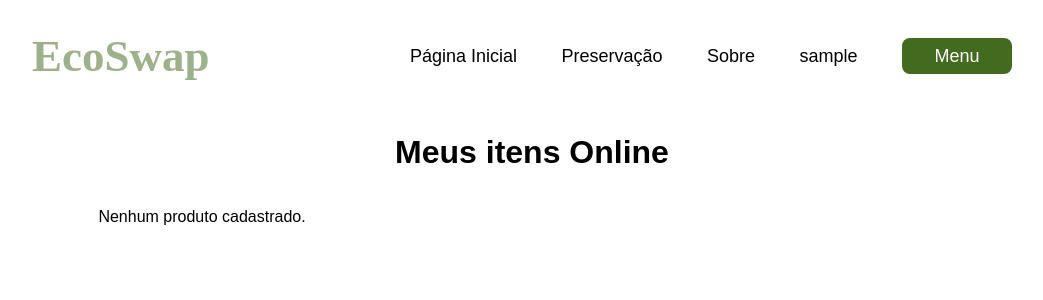
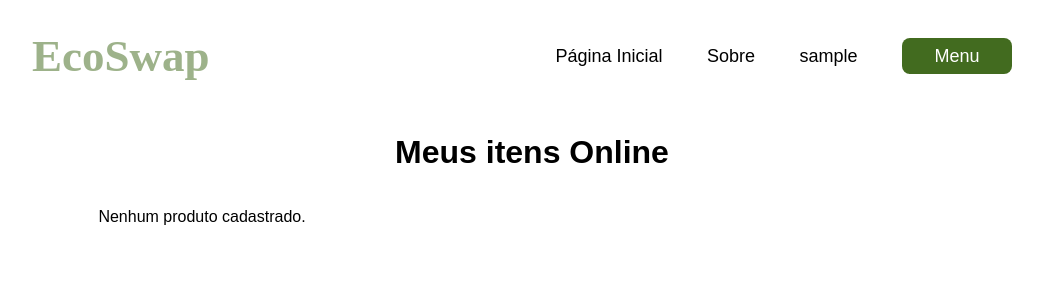
Before and after one commit to Halbert-Nascimento/primeiro_projeto_flask, a Flask app: page /listar_produtos in a window 1280 px wide. Shown: the top 300 px of the page, without its empty margins (108-1151 px from the left). Run offline with Flask 3, Linux system fonts and the light colour scheme; the visitor is signed in with stand-in values (Sample User, id 1); data that the repository does not hold is empty; some libraries are stand-ins or nearby versions.

Commit message:
modificações simples, comentarios

```diff
--- a/static/generic.js
+++ b/static/generic.js
@@ -4,7 +4,7 @@
 
 /*
   FUNÇÃO FORMATAR NOME,
-  REMOVER OME COMPOSTOR E SOBRE NOME e
+  REMOVER NOME COMPOSTO, SOBRE NOME e
   MOSTRAR SÓ PRIMEIRO NOME
 */
 document.addEventListener("DOMContentLoaded", function () {
@@ -15,3 +15,7 @@ document.addEventListener("DOMContentLoaded", function () {
 
   document.getElementById("nome_nav").innerHTML = primeiro_nome;
 });
+
+document.addEventListener("DOMContentLoaded", function () {
+  // essa função espera a pagina html ser carregada primeiro
+});
--- a/templates/cadastrar_produto.html
+++ b/templates/cadastrar_produto.html
@@ -23,7 +23,7 @@
       </a>
       <nav> <!--Menu de navegação com estilo hamburguer-->
         <a href="/">Página Inicial</a>
-        <a href="">Preservação</a>
+        <!-- <a href="">Preservação</a> -->
         <a href="">Sobre</a>
         <a id="nome_nav" href="/perfil">Nome</a>
         <div class="menu-container">
--- a/templates/cadastrar_usuario.html
+++ b/templates/cadastrar_usuario.html
@@ -21,7 +21,6 @@
       </a>
       <nav>
         <a href="/">Página Inicial</a>
-        <a href="">Preservação</a>
         <a href="">Sobre</a>
         <a id="logado" href="/login">Login</a>
         <div class="menu-container">
--- a/templates/listar_produtos.html
+++ b/templates/listar_produtos.html
@@ -22,7 +22,7 @@
       </a>
       <nav> <!--Menu de navegação com estilo hamburguer-->
         <a href="/">Página Inicial</a>
-        <a href="">Preservação</a>
+        <!-- <a href="">Preservação</a> -->
         <a href="">Sobre</a>
         <a id="nome_nav" href="/perfil">Nome</a>
         <div class="menu-container">
```
